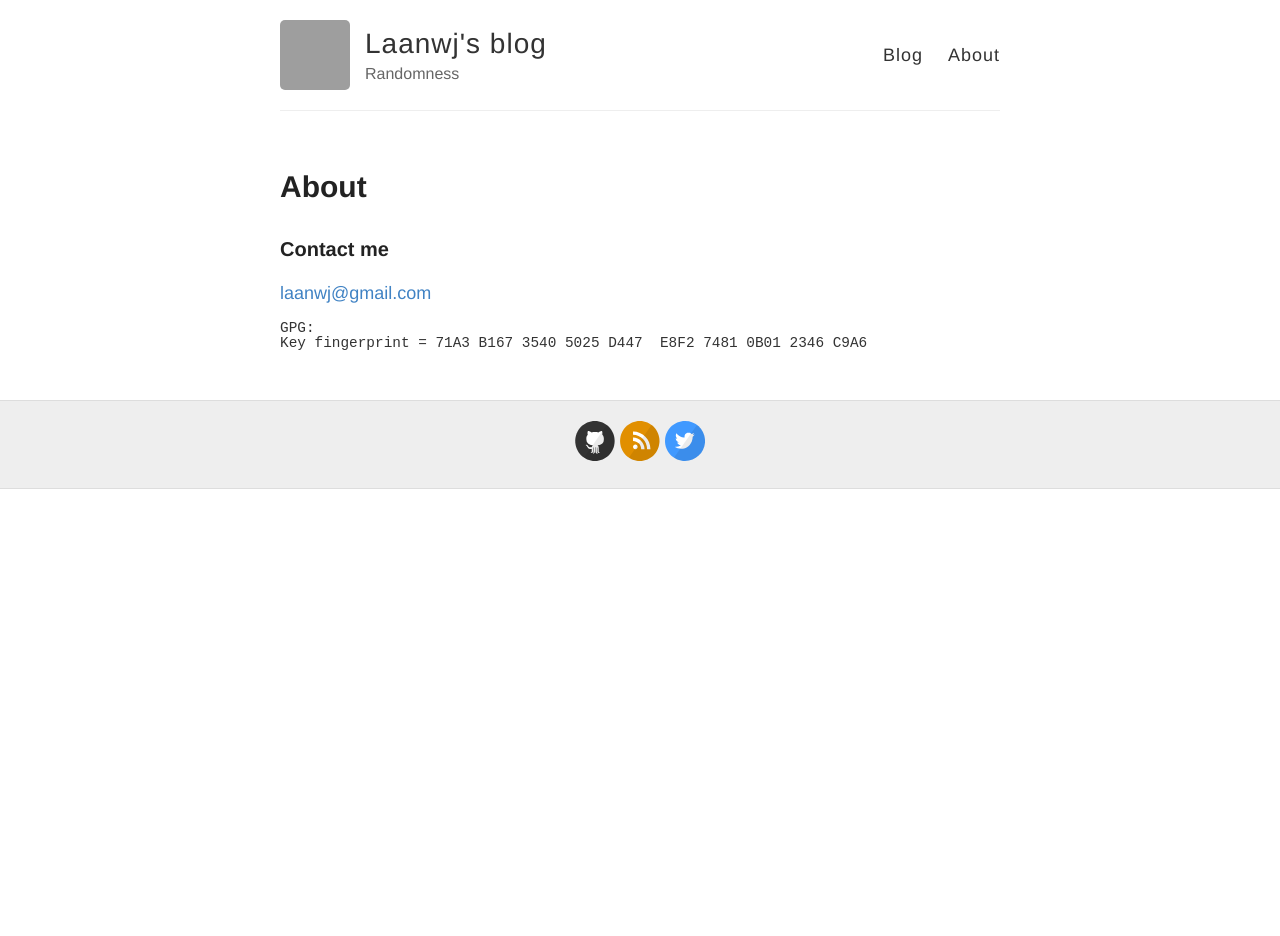
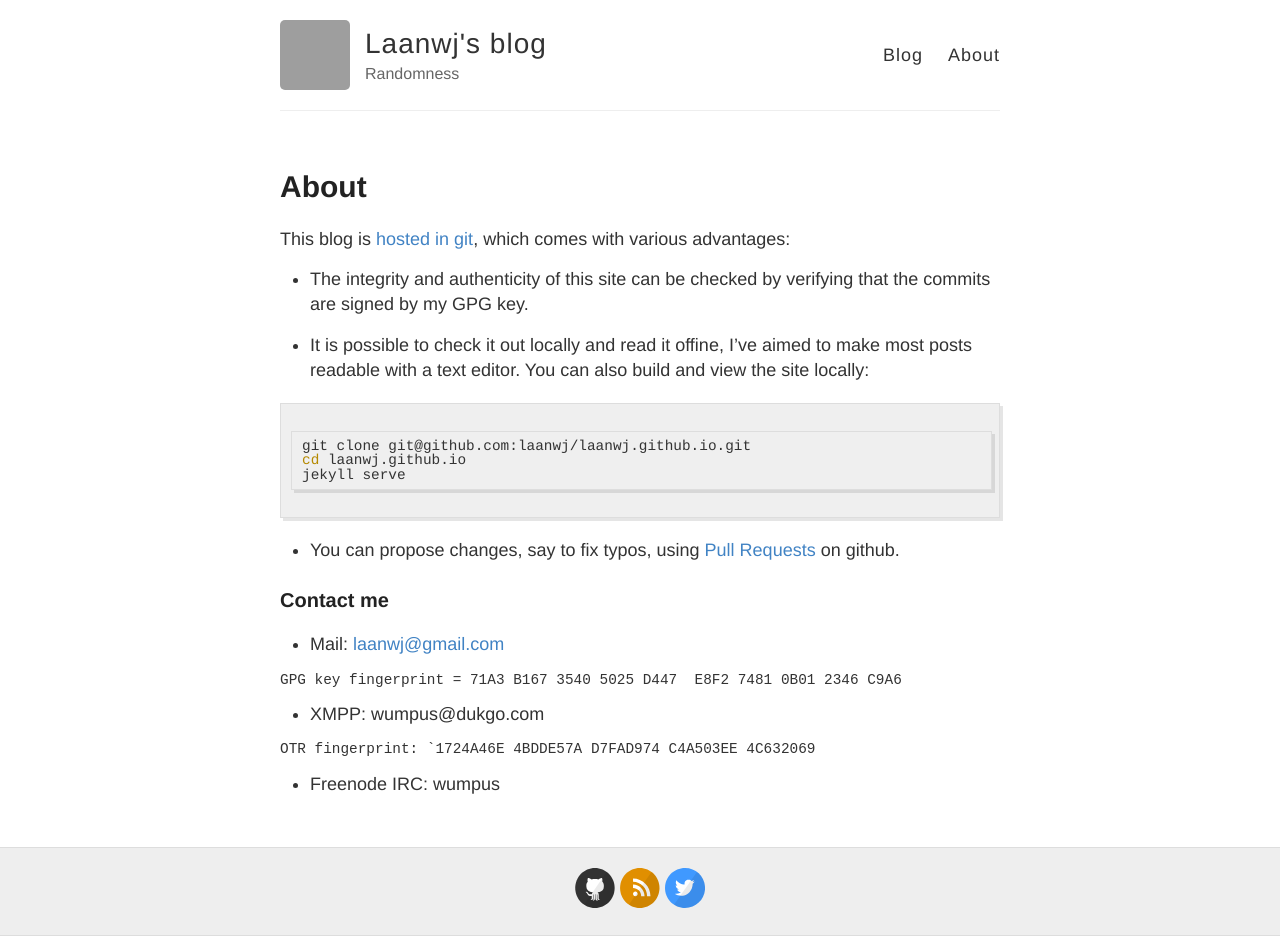
Before and after one commit to laanwj/laanwj.github.io, a Jekyll site: the page built from about.md, in a window 1280 px wide. Built offline with Jekyll 4.4.1, drawn with Linux system fonts in a browser that asks for light colours; before the commit the page ends 900 px from its top, so only the background shows below that; grey boxes are pictures that could not be loaded.

Commit message:
update blog info

````diff
--- a/_config.yml
+++ b/_config.yml
@@ -60,6 +60,7 @@ version: v1.2.0
 kramdown:
   # Use GitHub flavored markdown, including triple backtick fenced code blocks
   input: GFM
+  hard_wrap: false
   # Jekyll 3 and GitHub Pages now only support rouge for syntax highlighting
   syntax_highlighter: rouge
   syntax_highlighter_opts:
--- a/about.md
+++ b/about.md
@@ -4,10 +4,31 @@ title: About
 permalink: /about/
 ---
 
+This blog is [hosted in git](https://blog.invisiblethings.org/2015/02/09/my-new-git-based-blog.html), which comes with
+various advantages:
+
+- The integrity and authenticity of this site can be checked by verifying that the commits are signed by my GPG key.
+
+- It is possible to check it out locally and read it offine, I've aimed to make most posts readable with a text editor.
+  You can also build and view the site locally:
+
+```bash
+git clone git@github.com:laanwj/laanwj.github.io.git
+cd laanwj.github.io
+jekyll serve
+```
+
+- You can propose changes, say to fix typos, using [Pull Requests](https://github.com/laanwj/laanwj.github.io/pulls) on
+  github.
+
 ### Contact me
 
-[laanwj@gmail.com](mailto:laanwj@gmail.com)
+- Mail: [laanwj@gmail.com](mailto:laanwj@gmail.com)
 <pre>
-GPG:
-Key fingerprint = 71A3 B167 3540 5025 D447  E8F2 7481 0B01 2346 C9A6
+GPG key fingerprint = 71A3 B167 3540 5025 D447  E8F2 7481 0B01 2346 C9A6
 </pre>
+- XMPP: wumpus@dukgo.com
+<pre>
+OTR fingerprint: `1724A46E 4BDDE57A D7FAD974 C4A503EE 4C632069
+</pre>
+- Freenode IRC: wumpus
````
